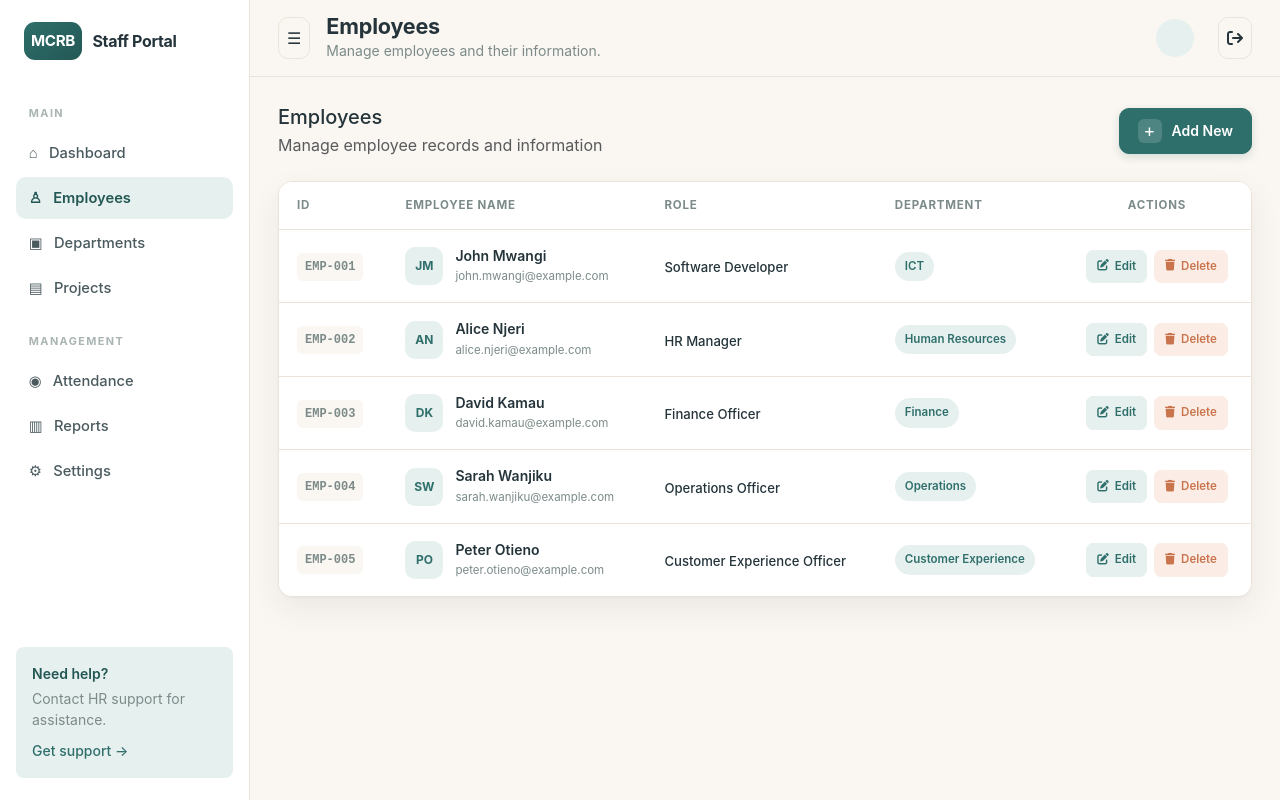
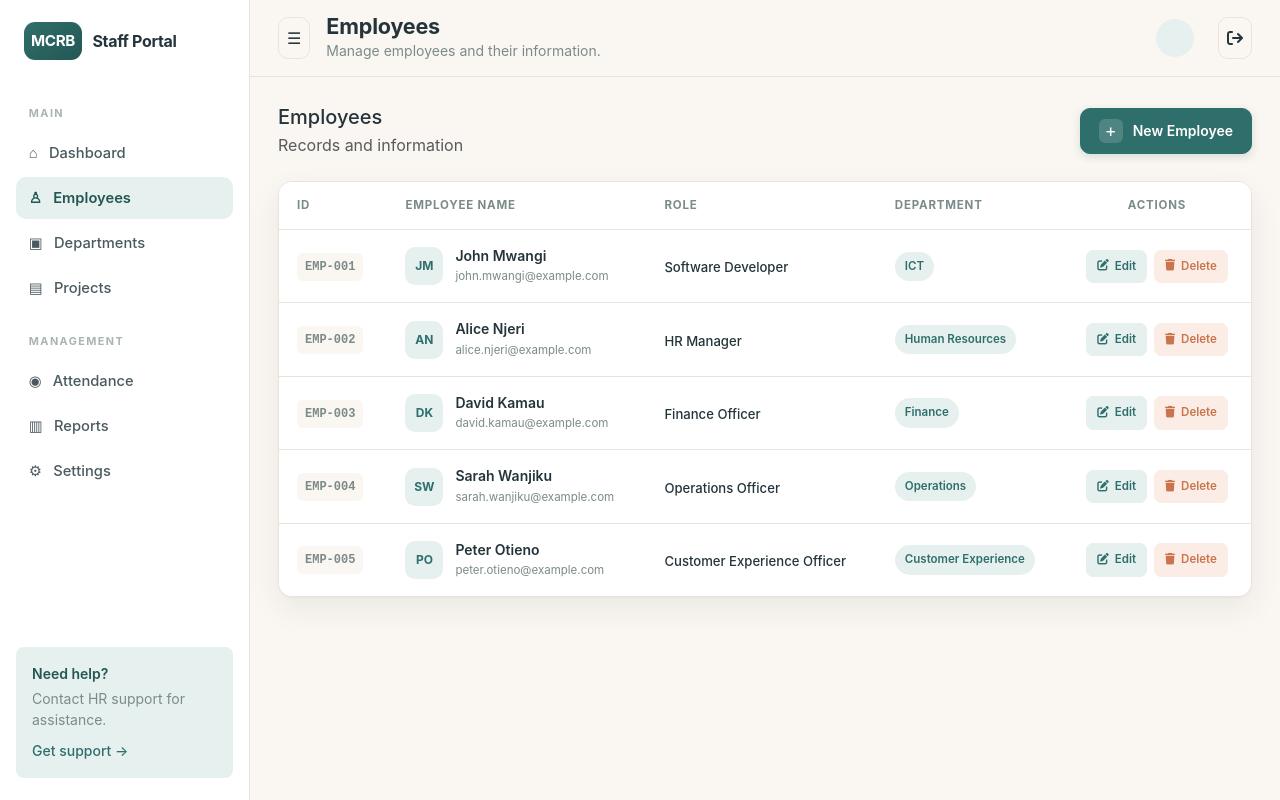
Before and after one commit to LeoAmby/MCRB-Staff-Portal, an Angular app: page /admin/employee-list in a window 1280 px wide. Built offline with nearby package versions, Linux system fonts and the light colour scheme.

Commit message:
child routerlink

```diff
--- a/src/app/pages/employee-list/employee-list.css
+++ b/src/app/pages/employee-list/employee-list.css
@@ -54,7 +54,7 @@
 
   .btn-bhr-add:hover .btn-icon {
     background: rgb(238, 215, 81);
-    transform: rotate(180deg);
+    transform: rotate(90deg);
   }
 
   .btn-bhr-add:active {
@@ -66,7 +66,7 @@
     outline-offset: 2px;
   }
 
-  /* ========================================
+/* ========================================
    EMPLOYEE TABLE CARD
 ======================================== */
 
--- a/src/app/pages/employee-list/employee-list.html
+++ b/src/app/pages/employee-list/employee-list.html
@@ -1,18 +1,21 @@
+<!-- ================================
+     EMPLOYEE ACTION BAR
+================================ -->
 
 <div class="row align-items-center mb-4">
     <div class="col-6">
         <div>
             <h5 class="mb-1">Employees</h5>
             <p class="text-muted mb-0">
-                Manage employee records and information
+                Records and information
             </p>
         </div>
     </div>
 
     <div class="col-6 text-end">
-        <button type="button" class="btn btn-bhr-add">
+        <button type="button" class="btn btn-bhr-add" routerLink="/admin/new-employee">
             <span class="btn-icon">+</span>
-            <span>Add New</span>
+            <span>New Employee</span>
         </button>
     </div>
 </div>
--- a/src/app/pages/employee-list/employee-list.ts
+++ b/src/app/pages/employee-list/employee-list.ts
@@ -1,7 +1,8 @@
 import { Component } from '@angular/core';
+import { RouterLink } from '@angular/router';
 
 @Component({
-  imports: [],
+  imports: [RouterLink],
   selector: 'app-employee-list',
   styleUrl: './employee-list.css',
   templateUrl: './employee-list.html',
```
